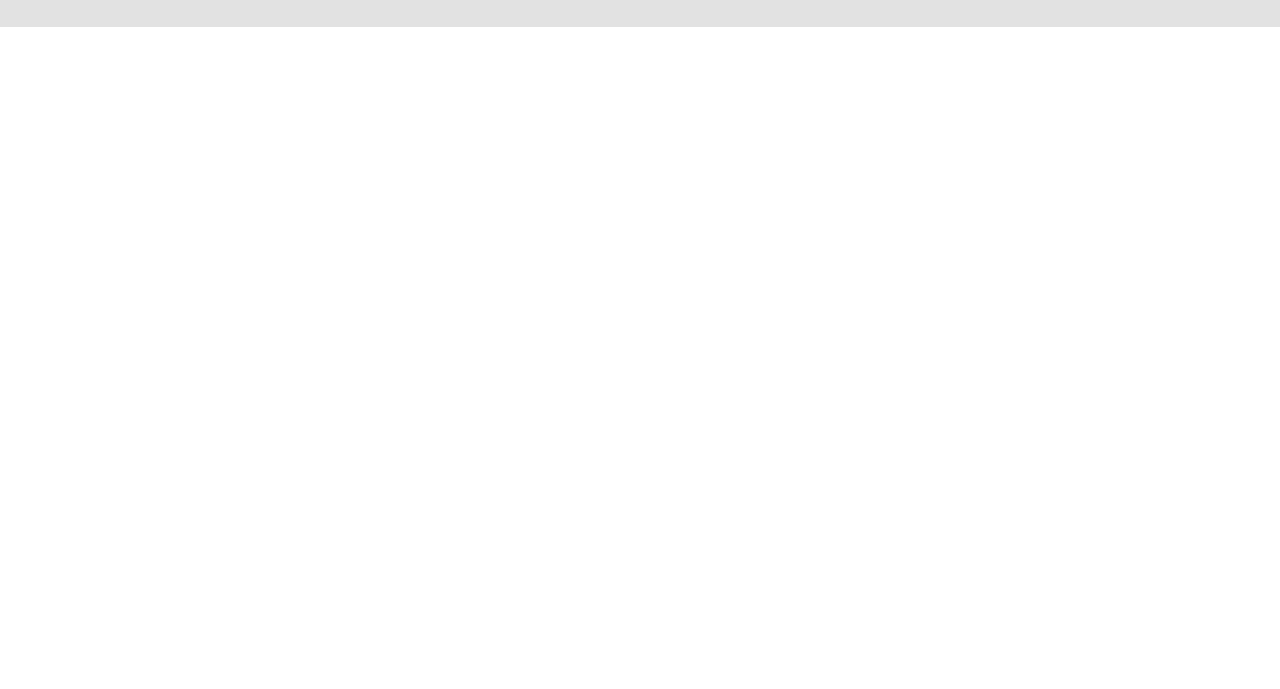
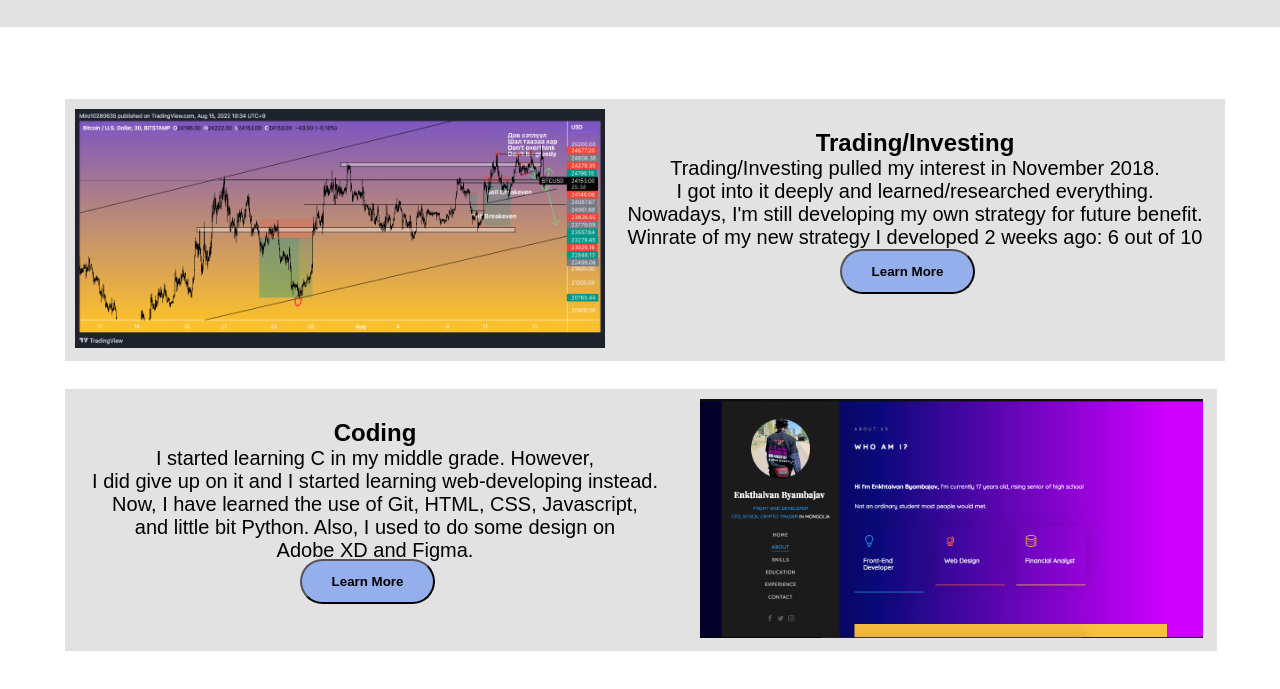
Before and after one commit to Miro1028/Show, a plain HTML site: page index.html in a window 1280 px wide. Shown: the part 61-750 px from the top of the page. Drawn offline with Linux system fonts and the light colour scheme.

Commit message:
added articles

```diff
--- a/index.html
+++ b/index.html
@@ -17,7 +17,26 @@
         </header>
     </section>
     <section>
-        <article></article>
+        <div id="articleOne">
+            <img src="index.png" alt="" id="chart">
+            <div id="Text"><p id="articleOneText"><strong id="textStrongOne">Trading/Investing</strong><br>
+                Trading/Investing pulled my interest in November 2018.<br>
+                I got into it deeply and learned/researched everything.<br>
+                Nowadays, I'm still developing my own strategy for future benefit.<br>
+                Winrate of my new strategy I developed 2 weeks ago: 6 out of 10</p>
+                <a href="https://www.tradingview.com/chart/rMvbJty1/" target="_blank"><button>Learn More</button></a>
+            </div>
+        </div>
+        <div id="articleTwo">
+            <img src="portfolio.png" alt="" id="portfolio">
+            <div id="TextTwo"><p id="articleTwoText"><strong id="textStrongTwo">Coding</strong><br>
+                I started learning C in my middle grade. However,<br>
+                I did give up on it and I started learning web-developing instead.<br>
+                Now, I have learned the use of Git, HTML, CSS, Javascript, <br>and little bit Python.
+                Also, I used to do some design on <br>Adobe XD and Figma.</p>
+                <a href="https://miro1028.github.io/MiroPortfolio.github.io/" target="_blank"><button id="buttonTwo">Learn More</button></a>
+            </div>
+        </div>
     </section>
 </body>
 </html>
--- a/style.css
+++ b/style.css
@@ -3,6 +3,7 @@
 * {
     padding: 0;
     margin: 0;
+    font-family: sans-serif;
 }
 body {
     width: 100%;
@@ -42,3 +43,93 @@ a:hover, a:active { text-decoration: none; color:black }
     text-decoration: underline 1px;
     font-weight: normal;
 }
+
+#articleOne {
+    background-color: #E2E2E2;
+    width: 90vw;
+    height: 262px;
+    position: absolute;
+    top: 160px;
+    left: 65px;
+}
+
+#chart {
+
+    position: absolute;
+    width: 530px;
+    height: 239px;
+    left: 10px;
+    top: 10px;
+}
+#Text {
+    width: 620px;
+    height: 262px;
+    position: absolute;
+    left: 540px;
+    display: flex;
+    text-align: center;
+    justify-content: center;
+    background-color: #E2E2E2;
+}
+#articleOneText {
+    position: absolute;
+    top: 30px;
+    font-size: 20px;
+}
+#textStrongOne {
+    font-size: 24px;
+}
+button {
+    position: absolute;
+    top: 150px;
+    width: 135px;
+    height: 45px;
+    border-radius: 50px;
+    background-color: #95AEEC;
+    font-weight: bold;
+    right: 250px;
+}
+
+
+#articleTwo {
+    background-color: #E2E2E2;
+    width: 90vw;
+    height: 262px;
+    position: absolute;
+    top: 450px;
+    left: 65px;
+}
+#TextTwo {
+    width: 620px;
+    height: 262px;
+    position: absolute;
+    display: flex;
+    text-align: center;
+    justify-content: center;
+    background-color: #E2E2E2;
+}
+#portfolio {
+    position: absolute;
+    width: 503.47px;
+    height: 239px;
+    left: 635px;
+    top: 10px;
+}
+#articleTwoText {
+    position: absolute;
+    top: 30px;
+    font-size: 20px;
+}
+#textStrongTwo {
+    font-size: 24px;
+}
+#buttonTwo {
+    position: absolute;
+    top: 170px;
+    width: 135px;
+    height: 45px;
+    border-radius: 50px;
+    background-color: #95AEEC;
+    font-weight: bold;
+    right: 250px;
+}
```
Also changed, not shown: index.png (added), portfolio.png (added), 1 other file.
